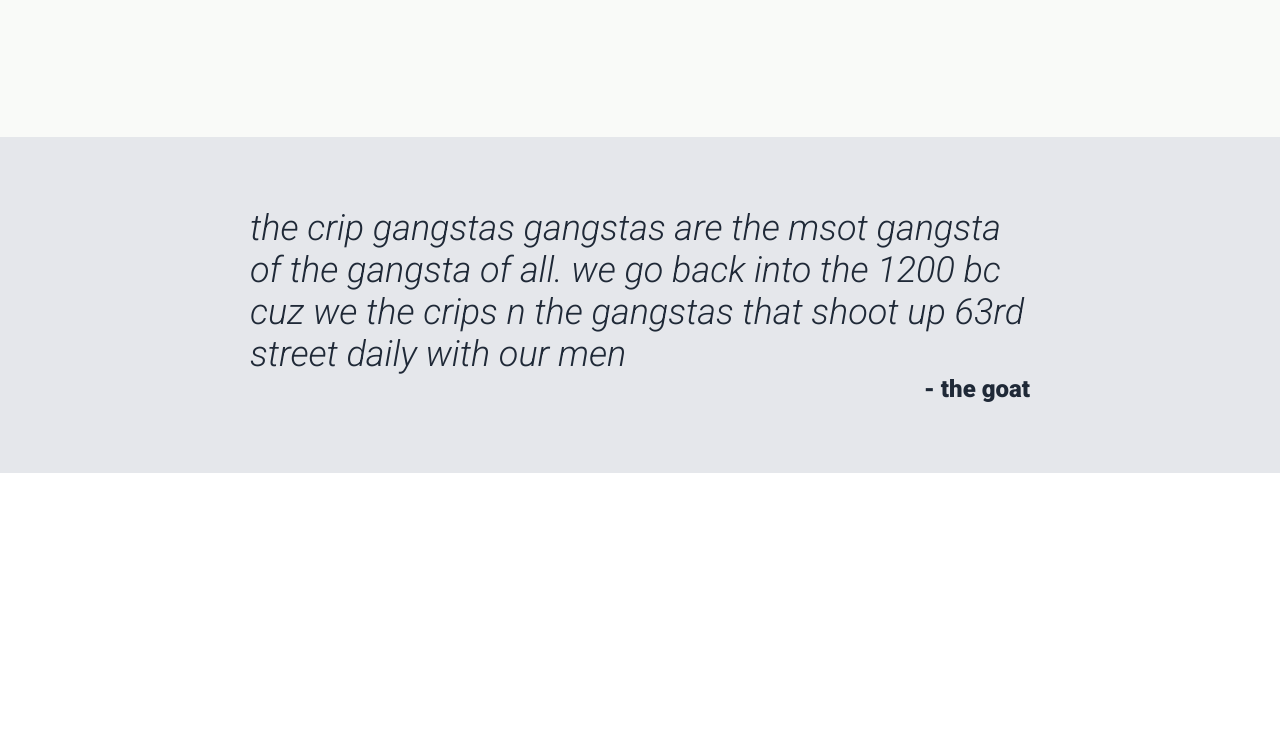
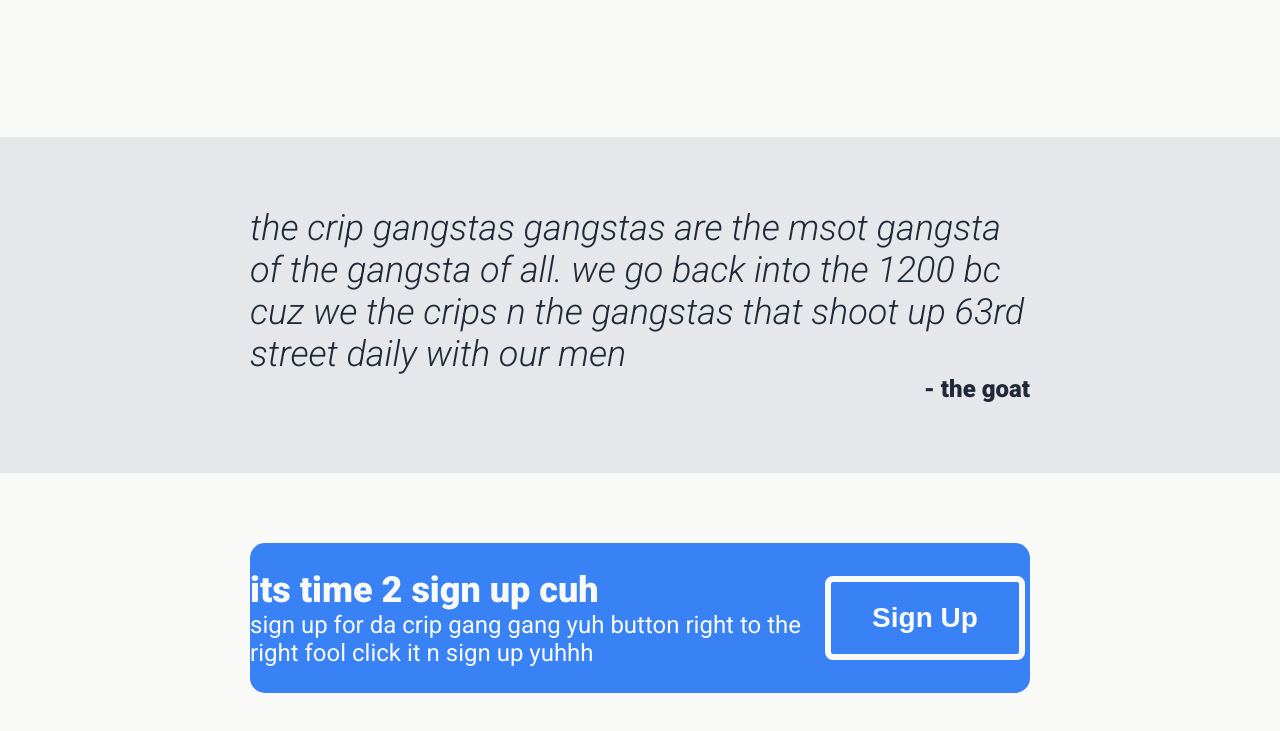
Before and after one commit to bobbyyrice/goat-landing, a plain HTML site: page index.html in a window 1280 px wide. Shown: the part 1021-1752 px from the top of the page. Before the commit the page ends 1494 px from the top, so only its background shows below. Drawn offline with Linux system fonts and the light colour scheme.

Commit message:
gang gang 2rd

```diff
--- a/index.html
+++ b/index.html
@@ -56,7 +56,13 @@
         </div>
     </div>
     <div class="underunderundertopcontainer">
-
+        <div class="thecontainer">
+            <div class="textcontainer">
+                <div class="textabove">its time 2 sign up cuh</div>
+                <div class="undertext">sign up for da crip gang gang yuh button right to the right fool click it n sign up yuhhh</div>
+            </div>
+            <div><button class="bottombutton"><span>Sign Up</span></button></div>
+        </div>
     </div>
     <div class="bottomcontainer">
 
--- a/style.css
+++ b/style.css
@@ -201,3 +201,73 @@ img.theotherhalf{
 }
 
 /* 4th page */
+
+.underunderundertopcontainer{
+    color: #F9FAF8;
+    background-color: #F9FAF8;
+    padding: 70px 250px 70px 250px;
+}
+
+.thecontainer{
+    display: flex;
+    justify-content: space-around;
+    align-items: center;
+    background-color: #3882F6;
+    border-radius: 15px;
+    height: 150px;
+    width: auto;
+}
+
+.textcontainer{
+    display: flex;
+    flex-direction: column;
+}
+
+.textabove{
+    font-weight: 900;
+    font-size: 36px;
+}
+
+.undertext{
+    font-size: 24px;
+}
+
+/* copy n paste again */
+.bottombutton {
+    border-radius: 8px;
+    background-color: #3882F6;
+    border: 6px solid #F9FAF8;
+    color: #F9FAF8;
+    text-align: center;
+    font-size: 28px;
+    padding: 20px;
+    width: 200px;
+    transition: all 0.5s;
+    cursor: pointer;
+    margin: 5px;
+  }
+
+  .bottombutton span {
+    cursor: pointer;
+    display: inline-block;
+    position: relative;
+    transition: 0.5s;
+  }
+
+  .bottombutton span:after {
+    content: '\00bb';
+    position: absolute;
+    opacity: 0;
+    top: 0;
+    right: -20px;
+    transition: 0.5s;
+  }
+
+  .bottombutton:hover span {
+    padding-right: 25px;
+  }
+
+  .bottombutton:hover span:after {
+    opacity: 1;
+    right: 0;
+  }
```
